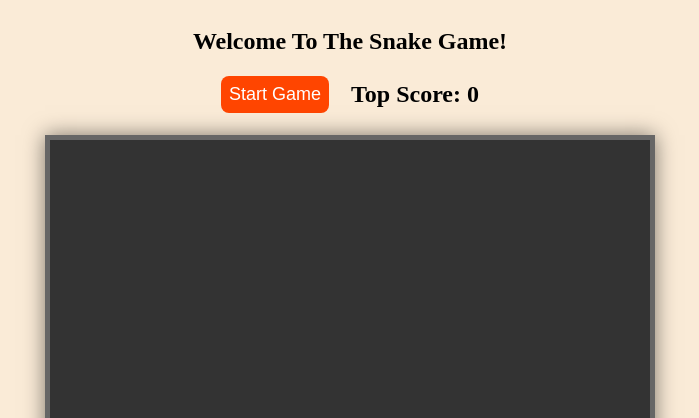
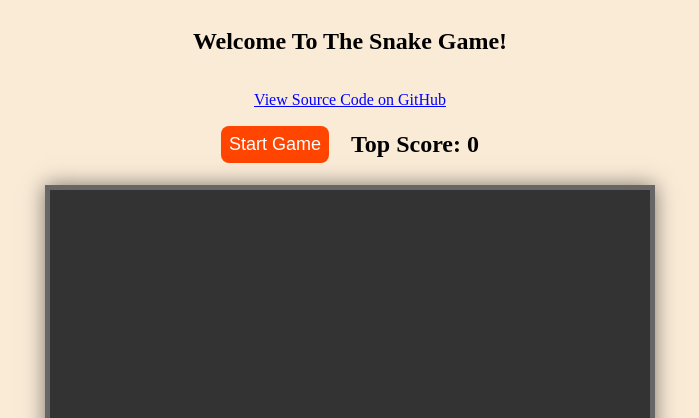
Before and after one commit to fahad-mubeen/SnakeGame, a plain HTML site: page index.html in a window 1280 px wide. Shown: the top 418 px of the page, without its empty margins (290-989 px from the left). Drawn offline with Linux system fonts and the light colour scheme.

Commit message:
Added GitHub link to Snake Game and updated index.html

```diff
--- a/index.html
+++ b/index.html
@@ -9,6 +9,14 @@
 <body>
     <h2>Welcome To The Snake Game!</h2>
 
+    <p>
+        <a
+          href="https://github.com/fahad-mubeen/SnakeGame"
+          target="_blank"
+          style="font-size: 1rem; color: blue; text-decoration: underline;"
+        > View Source Code on GitHub </a>
+    </p>
+
     <div id="gameHeader"></div>
 
     <div id="grid"></div>
```
